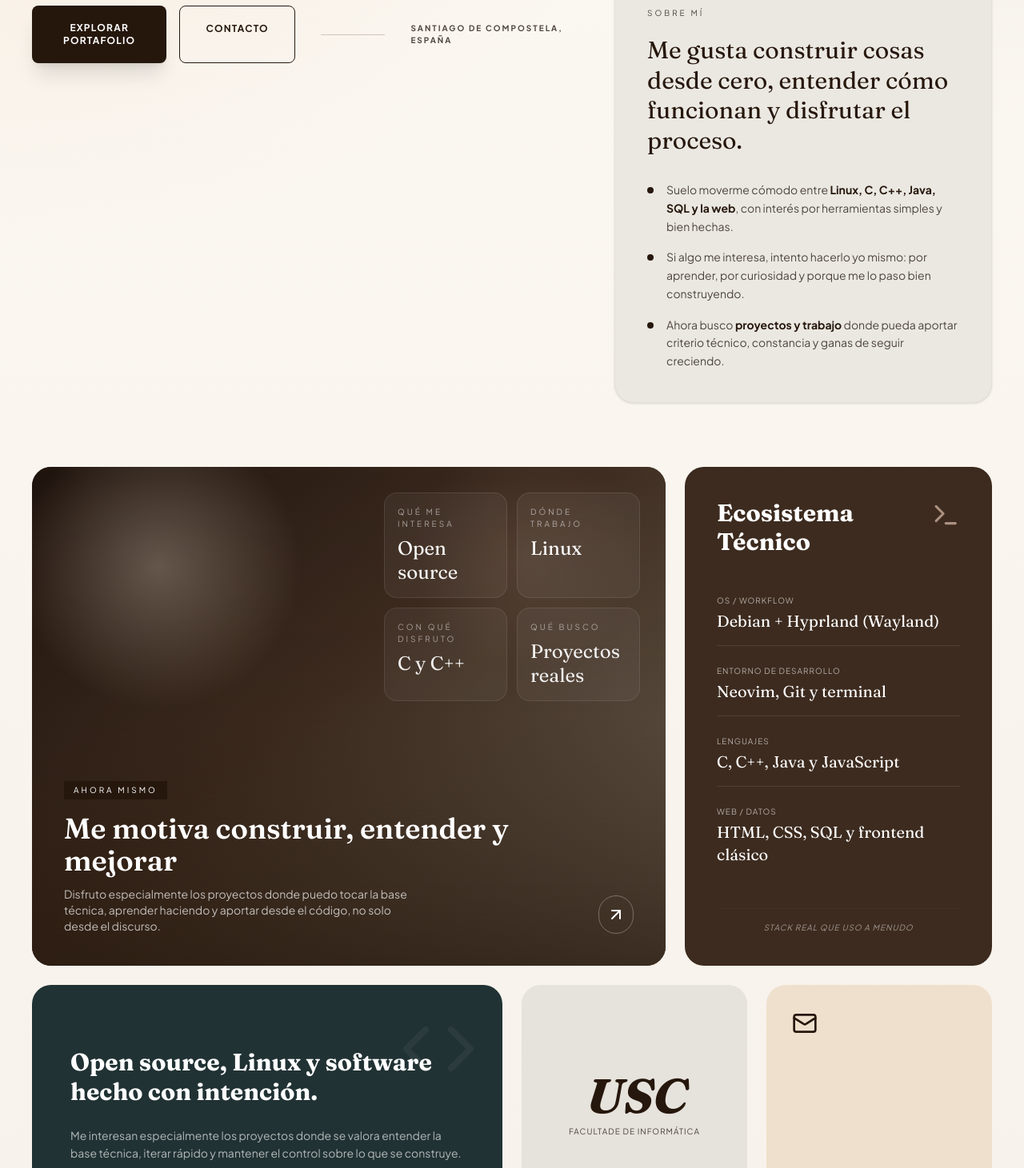
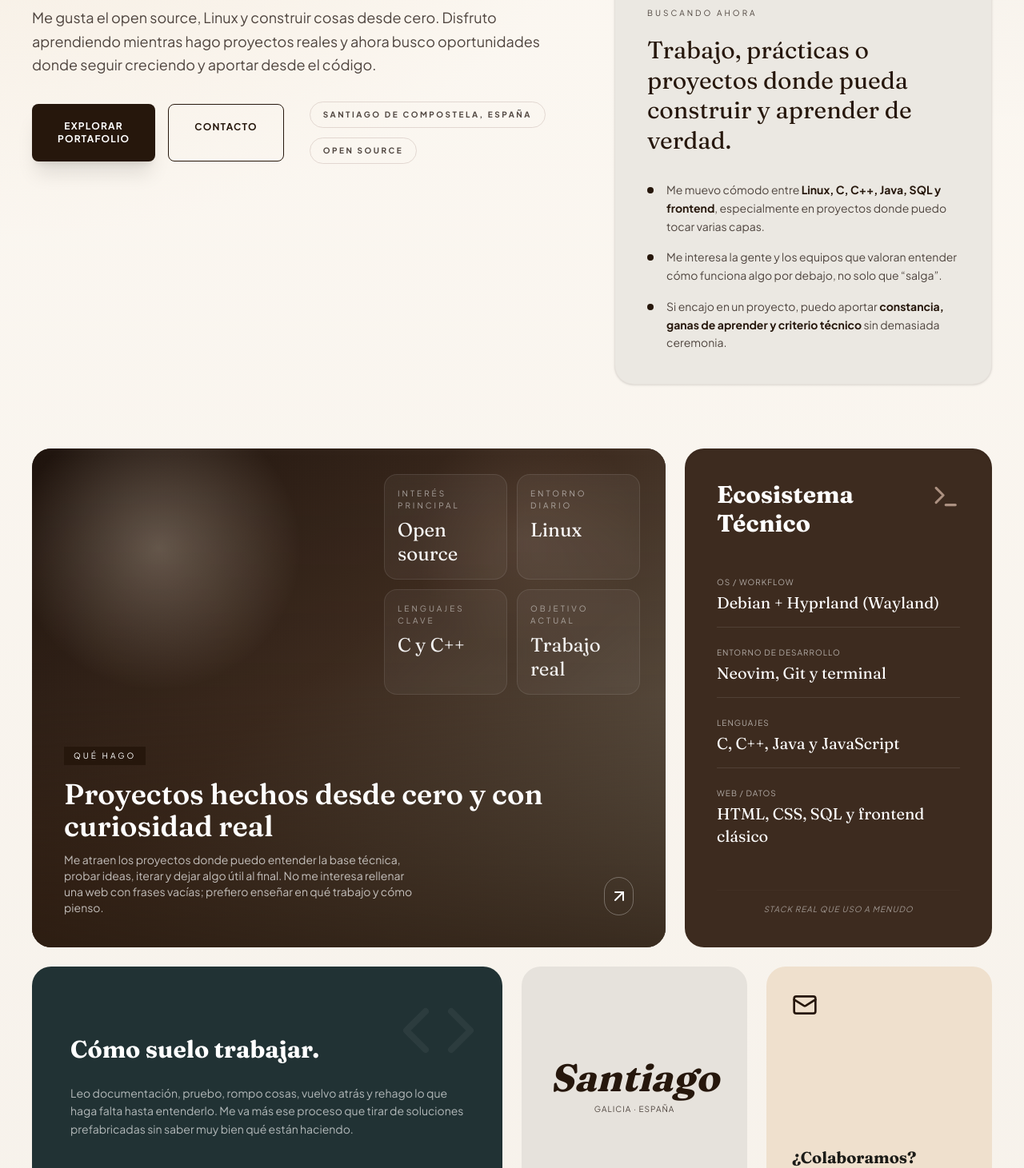
Before and after one commit to adrianql5/adrianql5.github.io, a React (Vite) app: page /#/ in a window 1280 px wide. Shown: the part 640-2101 px from the top of the page at 80% size. Built offline with nearby package versions, Linux system fonts and the light colour scheme.

Commit message:
big things up twin p8

```diff
--- a/src/pages/Home.tsx
+++ b/src/pages/Home.tsx
@@ -25,6 +25,9 @@ export default function Home() {
             <h1 className="font-serif text-5xl sm:text-6xl md:text-8xl lg:text-[8.5rem] text-primary font-semibold tracking-tight leading-[0.92] mb-8">
               Ingeniería <br /> con <br /> <span className="italic font-normal">Propósito</span>.
             </h1>
+            <p className="max-w-2xl text-base md:text-lg text-on-surface-variant leading-relaxed">
+              Me gusta el open source, Linux y construir cosas desde cero. Disfruto aprendiendo mientras hago proyectos reales y ahora busco oportunidades donde seguir creciendo y aportar desde el código.
+            </p>
           </motion.div>
 
           <div className="flex flex-col md:flex-row gap-8 items-start md:items-center">
@@ -36,10 +39,14 @@ export default function Home() {
                 Contacto
               </Link>
             </div>
-            <div className="hidden md:block h-[1px] w-24 bg-outline-variant"></div>
-            <p className="text-[10px] tracking-[0.2em] uppercase text-on-surface-variant font-bold">
-              {site.location}
-            </p>
+            <div className="flex flex-wrap gap-3">
+              <span className="rounded-full border border-outline-variant/60 px-4 py-2 text-[10px] tracking-[0.25em] uppercase text-on-surface-variant font-bold">
+                {site.location}
+              </span>
+              <span className="rounded-full border border-outline-variant/60 px-4 py-2 text-[10px] tracking-[0.25em] uppercase text-on-surface-variant font-bold">
+                Open source
+              </span>
+            </div>
           </div>
         </div>
 
@@ -70,28 +77,28 @@ export default function Home() {
 
             <div className="relative bg-surface-container-high p-8 md:p-10 rounded-3xl border border-outline-variant/20 shadow-sm">
               <p className="text-[10px] uppercase tracking-[0.3em] text-on-surface-variant mb-5">
-                Sobre mí
+                Buscando ahora
               </p>
               <p className="font-serif text-2xl md:text-3xl text-primary leading-tight mb-8">
-                Me gusta construir cosas desde cero, entender cómo funcionan y disfrutar el proceso.
+                Trabajo, prácticas o proyectos donde pueda construir y aprender de verdad.
               </p>
               <div className="space-y-4">
                 <div className="flex items-start gap-4">
                   <div className="w-2 h-2 rounded-full bg-primary mt-2 flex-shrink-0"></div>
                   <p className="text-sm text-on-surface-variant leading-relaxed">
-                    Suelo moverme cómodo entre <span className="font-bold text-primary">Linux, C, C++, Java, SQL y la web</span>, con interés por herramientas simples y bien hechas.
+                    Me muevo cómodo entre <span className="font-bold text-primary">Linux, C, C++, Java, SQL y frontend</span>, especialmente en proyectos donde puedo tocar varias capas.
                   </p>
                 </div>
                 <div className="flex items-start gap-4">
                   <div className="w-2 h-2 rounded-full bg-primary mt-2 flex-shrink-0"></div>
                   <p className="text-sm text-on-surface-variant leading-relaxed">
-                    Si algo me interesa, intento hacerlo yo mismo: por aprender, por curiosidad y porque me lo paso bien construyendo.
+                    Me interesa la gente y los equipos que valoran entender cómo funciona algo por debajo, no solo que “salga”.
                   </p>
                 </div>
                 <div className="flex items-start gap-4">
                   <div className="w-2 h-2 rounded-full bg-primary mt-2 flex-shrink-0"></div>
                   <p className="text-sm text-on-surface-variant leading-relaxed">
-                    Ahora busco <span className="font-bold text-primary">proyectos y trabajo</span> donde pueda aportar criterio técnico, constancia y ganas de seguir creciendo.
+                    Si encajo en un proyecto, puedo aportar <span className="font-bold text-primary">constancia, ganas de aprender y criterio técnico</span> sin demasiada ceremonia.
                   </p>
                 </div>
               </div>
@@ -114,10 +121,10 @@ export default function Home() {
             />
             <div className="absolute left-6 right-6 top-6 md:left-auto md:right-8 md:top-8 grid grid-cols-2 gap-3 md:w-[min(48%,320px)]">
               {[
-                ['Open source', 'Qué me interesa'],
-                ['Linux', 'Dónde trabajo'],
-                ['C y C++', 'Con qué disfruto'],
-                ['Proyectos reales', 'Qué busco'],
+                ['Open source', 'Interés principal'],
+                ['Linux', 'Entorno diario'],
+                ['C y C++', 'Lenguajes clave'],
+                ['Trabajo real', 'Objetivo actual'],
               ].map(([title, subtitle]) => (
                 <div key={title} className="rounded-2xl border border-white/10 bg-white/5 p-4 backdrop-blur-sm">
                   <p className="text-[10px] uppercase tracking-[0.3em] text-white/55 mb-2">{subtitle}</p>
@@ -128,10 +135,10 @@ export default function Home() {
             <div className="absolute inset-0 bg-gradient-to-t from-primary/90 via-primary/10 to-transparent opacity-80 group-hover:opacity-70 transition-opacity"></div>
             <div className="absolute left-6 right-6 bottom-6 md:left-10 md:right-10 md:bottom-10 flex flex-col md:flex-row justify-between items-start md:items-end gap-6">
               <div>
-                <span className="text-[10px] uppercase tracking-[0.3em] bg-primary text-on-primary px-3 py-1 inline-block mb-4">Ahora mismo</span>
-                <h3 className="font-serif text-3xl md:text-4xl text-white font-semibold">Me motiva construir, entender y mejorar</h3>
+                <span className="text-[10px] uppercase tracking-[0.3em] bg-primary text-on-primary px-3 py-1 inline-block mb-4">Qué hago</span>
+                <h3 className="font-serif text-3xl md:text-4xl text-white font-semibold">Proyectos hechos desde cero y con curiosidad real</h3>
                 <p className="text-sm text-white/70 mt-3 max-w-md">
-                  Disfruto especialmente los proyectos donde puedo tocar la base técnica, aprender haciendo y aportar desde el código, no solo desde el discurso.
+                  Me atraen los proyectos donde puedo entender la base técnica, probar ideas, iterar y dejar algo útil al final. No me interesa rellenar una web con frases vacías; prefiero enseñar en qué trabajo y cómo pienso.
                 </p>
               </div>
               <Link
@@ -178,17 +185,17 @@ export default function Home() {
               <Code className="w-24 h-24" />
             </div>
             <p className="font-serif text-3xl text-white font-bold leading-tight relative z-10">
-              Open source, Linux y software hecho con intención.
+              Cómo suelo trabajar.
             </p>
             <p className="text-sm mt-6 text-white/65 max-w-xl relative z-10 leading-relaxed">
-              Me interesan especialmente los proyectos donde se valora entender la base técnica, iterar rápido y mantener el control sobre lo que se construye.
+              Leo documentación, pruebo, rompo cosas, vuelvo atrás y rehago lo que haga falta hasta entenderlo. Me va más ese proceso que tirar de soluciones prefabricadas sin saber muy bien qué están haciendo.
             </p>
           </div>
 
           {/* Mini Brand Card */}
           <div className="md:col-span-3 bg-surface-container-highest rounded-3xl p-8 flex flex-col items-center justify-center text-center min-h-[220px]">
-            <p className="font-serif text-6xl font-bold italic text-primary">USC</p>
-            <p className="text-[10px] tracking-widest uppercase text-on-surface-variant mt-2">Facultade de Informática</p>
+            <p className="font-serif text-4xl md:text-5xl font-bold italic text-primary">Santiago</p>
+            <p className="text-[10px] tracking-widest uppercase text-on-surface-variant mt-2">Galicia · España</p>
           </div>
 
           {/* CTA Mini Card */}
```
